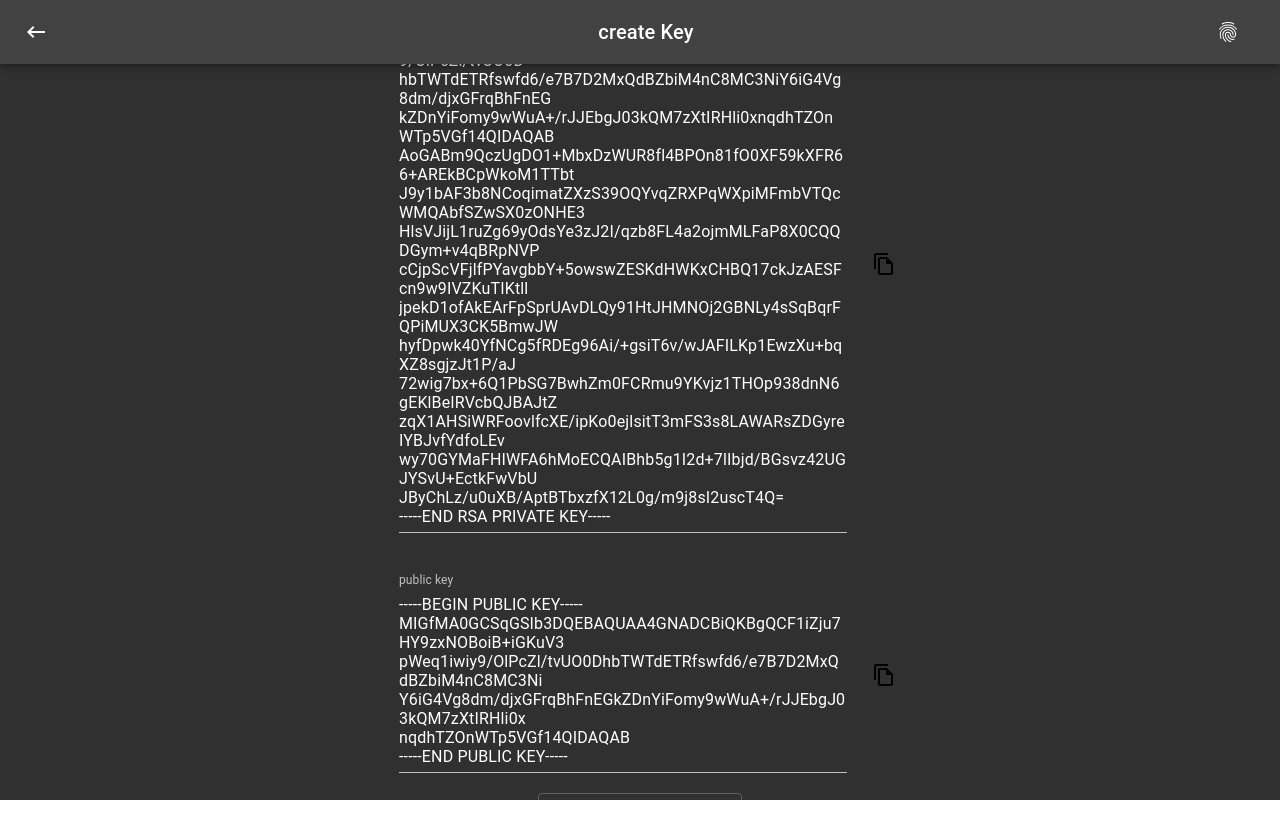
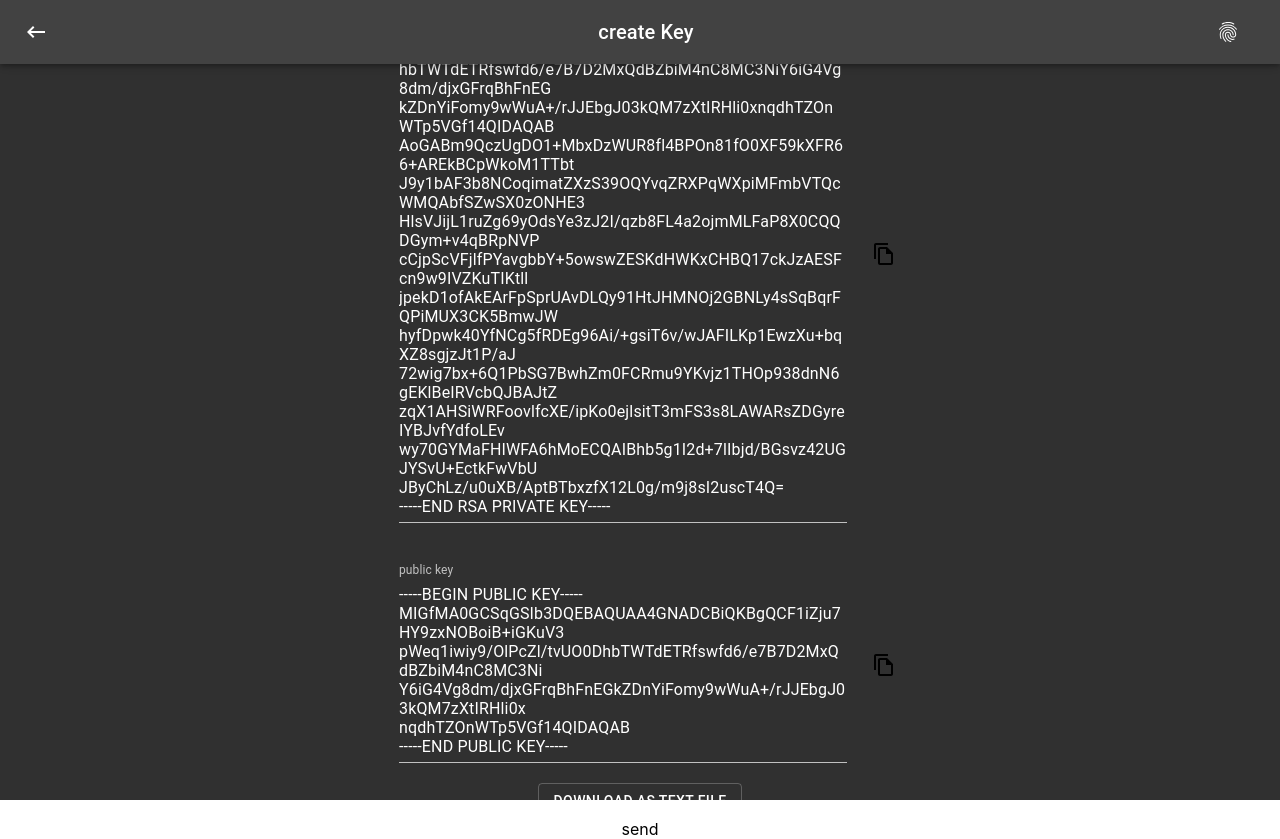
Before and after one commit to Roozbeh-Sdtz/ombe-crypto, a React (Create React App) app: page /create-key in a window 1280 px wide. Built offline with nearby package versions, Linux system fonts and the light colour scheme; no server answers.

Commit message:
wesocket test2

```diff
--- a/package.json
+++ b/package.json
@@ -11,6 +11,8 @@
     "@testing-library/react": "^9.5.0",
     "@testing-library/user-event": "^7.2.1",
     "file-saver": "^2.0.2",
+    "google-protobuf": "^4.0.0-rc.2",
+    "grpc-web": "^1.2.0",
     "jszip": "^3.5.0",
     "material-ui-dropzone": "^3.0.0",
     "react": "^16.13.1",
--- a/src/features/CreateKey/CreateKey.js
+++ b/src/features/CreateKey/CreateKey.js
@@ -26,6 +26,8 @@ import MuiAlert from "@material-ui/lab/Alert";
 
 import JSZip from "jszip";
 import {saveAs} from 'file-saver';
+
+
 
 const useStyle = makeStyles((theme) => ({
     root: {
@@ -71,10 +73,30 @@ export default function CreateKey() {
         privkey: '',
         pubkey: ''
     })
+    const [ws,setWs] = useState('')
 
     useEffect(() => {
         setKeys(generate_RSA_Keys('512'))
+        //webSocket
+        connect()
+
     }, [])
+
+    const connect = () => {
+        var wsN = new WebSocket("wss://go-ie-99.herokuapp.com/websocket");
+
+        setWs(wsN)
+        // websocket onopen event listener
+        wsN.onopen = () => {
+            console.log("connected websocket main component");
+
+        };
+        wsN.onmessage=(res)=>{
+            console.log(res)
+        }
+
+    };
+
 
     const classes = useStyle()
 
@@ -216,6 +238,26 @@ export default function CreateKey() {
                     >
                         download as text file
                     </Button>
+
+                    <div onClick={()=>{
+                      ws.send(  JSON.stringify({
+                          "action": "insert",
+                          "parameters": [
+                              {
+                                  "key": "identifier",
+                                  "value": "ombe3-test"
+                              },
+                              {
+                                  "key": "key",
+                                  "value": "pub_key_test"
+                              }
+                          ]
+                      }))
+
+
+                    }}>
+                        send
+                    </div>
                     <Snackbar open={copy} autoHideDuration={6000} onClose={handleCloseSnackbar}>
                         <Alert onClose={handleCloseSnackbar} severity="success">
                             copied to clipboard!
```
Also changed, not shown: 1 other file (tests, documents, lock files or other folders).
